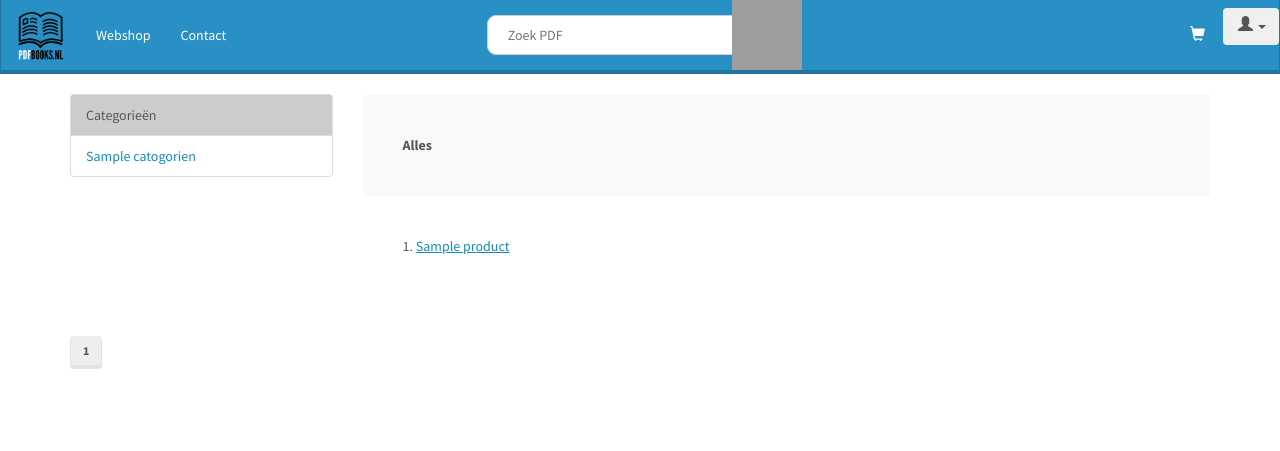
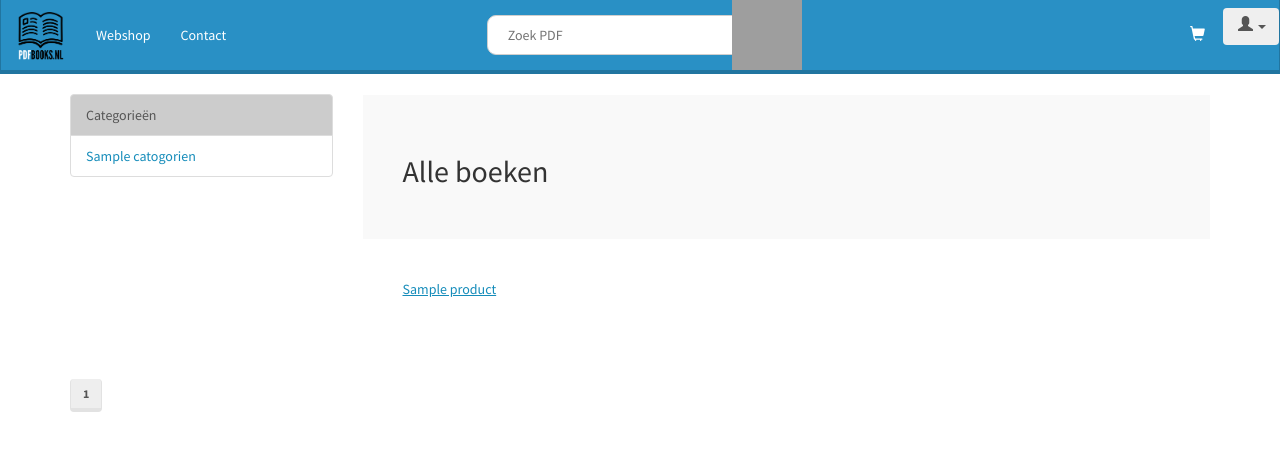
Before and after one commit to timostrating/pdfbooks, a PHP site: page /webshop.php?page=1 in a window 1280 px wide. Shown: the top 451 px of the page. Run offline with PHP 8.4, Linux system fonts and the light colour scheme; the visitor is signed in with stand-in values (Sample User, id 1); tables that the repository leaves empty or names only in its code hold one stand-in row (values such as "Sample post"); data that the repository does not hold is empty; some libraries are stand-ins or nearby versions; some web fonts are replaced; grey boxes are pictures that could not be loaded.

Commit message:
piecie mooier

```diff
--- a/webshop.php
+++ b/webshop.php
@@ -150,13 +150,12 @@ if ($db->connect_error) {
                         if (!isset($_POST['search'])) {
                             ?>
                             <table class="table table-striped table-hover">
-                                <tr><th>Alles</th>
-                                    <td>
+                                <tr><th><h2>Alle boeken</h2></th>
                             <?php
                             $a = 1;
                             while ($row = mysqli_fetch_assoc($result)) {
                                 ?>
-                                <tr><td><?php echo "$a. "; ?><a href="/pdfbooks/item.php?id=<?php echo $row["ID"]; ?>"><?php echo ucfirst($row['name']); ?></a>
+                                <tr><td><?php // echo "$a. "; ?><a href="/pdfbooks/item.php?id=<?php echo $row["ID"]; ?>"><?php echo ucfirst($row['name']); ?></a>
 
                                 </td></tr>
                                 <?php
```
